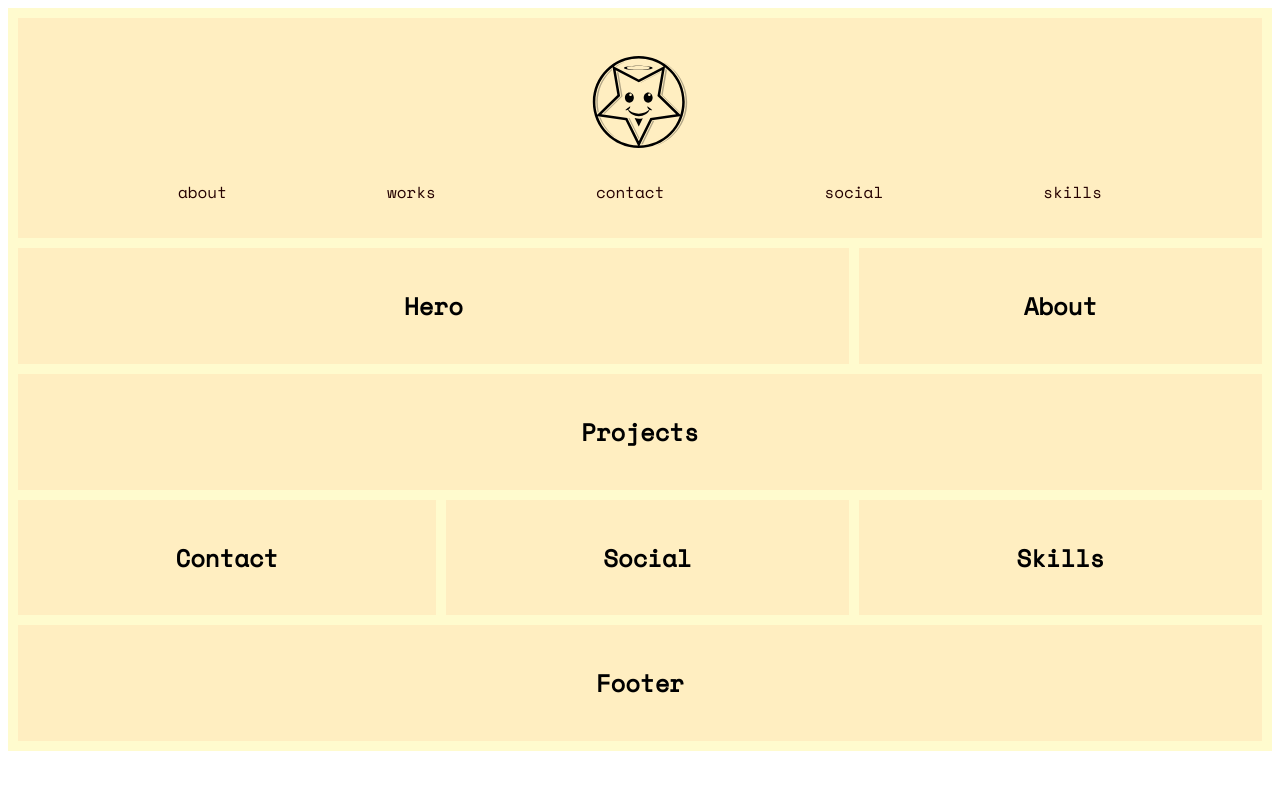
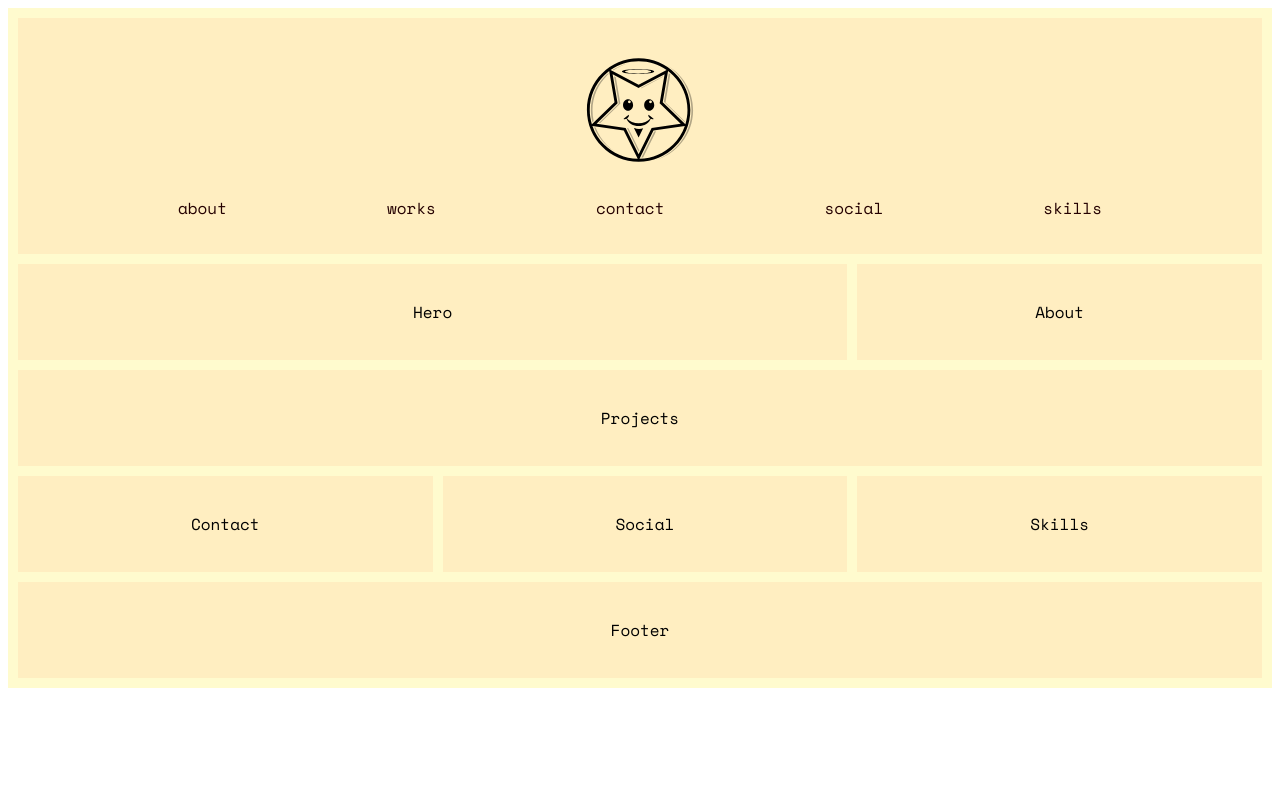
Before and after one commit to chrisfedosky/chrisMFed, a plain HTML site: page index.html in a window 1280 px wide. Drawn offline with Linux system fonts and the light colour scheme.

Commit message:
updated logo div size

```diff
--- a/index.html
+++ b/index.html
@@ -6,7 +6,7 @@
           content="width=device-width, user-scalable=no, initial-scale=1.0, maximum-scale=1.0, minimum-scale=1.0">
     <meta http-equiv="X-UA-Compatible" content="ie=edge">
     <link rel="stylesheet" href="styles.css">
-    <title>My Portfolio(holy grail template</title>
+    <title>My Portfolio</title>
 </head>
 <body>
     <div class="grid-container">
@@ -25,23 +25,23 @@
             </nav>
         </div>
         <div class="hero-container">
-            <h2>Hero</h2>
+            <p>Hero</p>
         </div>
         <div class="about-container">
-            <h2>About</h2>
+            <p>About</p>
         </div>
         <div class="project-container">
-            <h2>Projects</h2>
+            <p>Projects</p>
         </div>
         <div class="contact-container">
-            <h2>Contact</h2>
+            <p>Contact</p>
         </div>
-        <div class="social-container"><h2>Social</h2></div>
+        <div class="social-container"><p>Social</p></div>
         <div class="skills-container">
-            <h2>Skills</h2>
+            <p>Skills</p>
         </div>
         <div class="footer-container">
-            <h2>Footer</h2>
+            <p>Footer</p>
         </div>
     </div>
 </body>
--- a/styles.css
+++ b/styles.css
@@ -68,8 +68,8 @@ body {
 }
 .header-logo {
     grid-area: header-logo;
-    width: 8rem;
-    height: 8rem;
+    width: 9rem;
+    height: 9rem;
     contain: strict;
     margin: 0 auto;
 }
```
